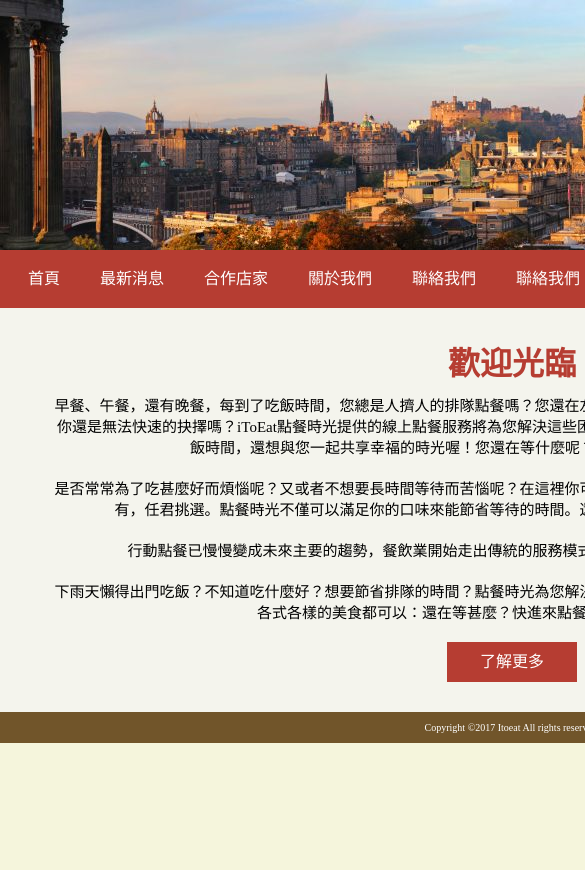
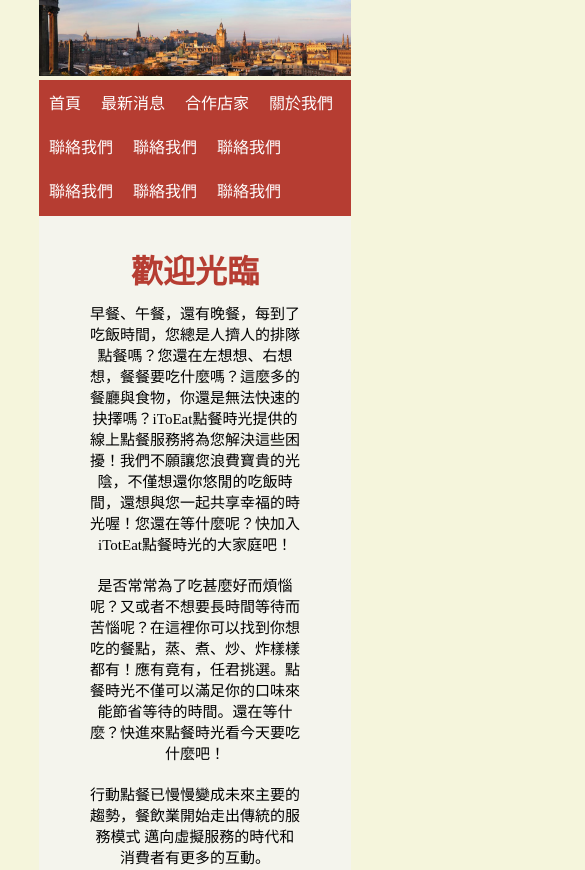
Before and after one commit to hwu-jason/HwuWebSample, a plain HTML site: page basicHtml/single/index.html in a window 390 px wide. Shown: the top 870 px of the page, 585 px wide, since content can reach past the window. Before the commit the page ends 844 px from the top, so only its background shows below. Drawn offline with Linux system fonts and the light colour scheme.

Commit message:
add single page RWD

```diff
--- a/basicHtml/single/style.css
+++ b/basicHtml/single/style.css
@@ -16,7 +16,10 @@ body {
 
 /*header*/
 #logo {
-    height: 250px;
+    /*height: 250px;*/
+}
+#logo img{
+   width: 100%;
 }
 nav {
     background-color: #B63D32;
@@ -78,3 +81,14 @@ footer p {
     color: #FFFFFF;
     padding: 10px 0px;
 }
+
+@media screen and ( max-width:  1024px) {
+    #wrapper{
+        width: 80%;
+    }
+}
+@media screen and ( max-width:  640px) {
+    li a{
+        padding: 10px;
+    }
+}
```
